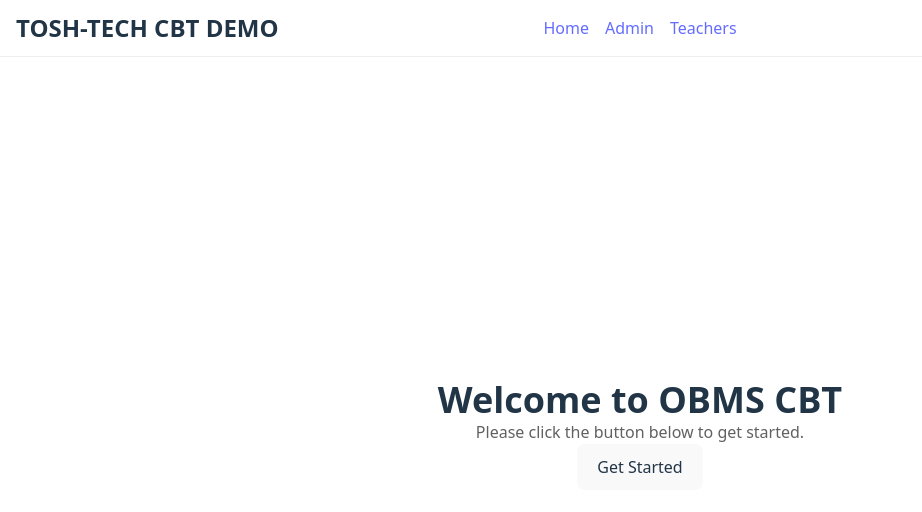
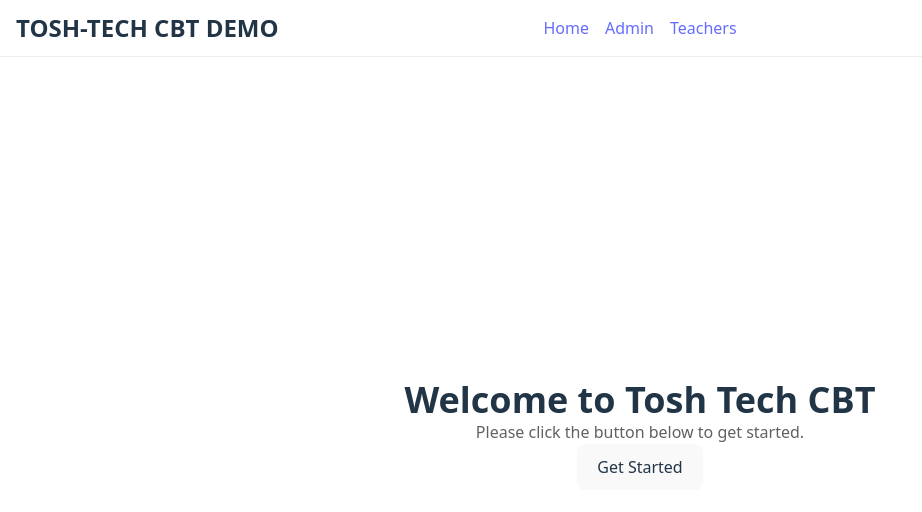
Before and after one commit to dotmantosh/CBT-DEMO, a React (Vite) app: page / in a window 1280 px wide. Shown: the top 512 px of the page, without its empty margins (0-922 px from the left). Built offline with nearby package versions, Linux system fonts and the light colour scheme.

Commit message:
name changed

```diff
--- a/src/views/Home.tsx
+++ b/src/views/Home.tsx
@@ -4,7 +4,7 @@
   const navigate = useNavigate();
   return (
     <div className="flex flex-col items-center justify-center bg-gray-100 admin-login admin-container">
-      <h1 className="text-4xl font-bold mb-4">Welcome to OBMS CBT</h1>
+      <h1 className="text-4xl font-bold mb-4">Welcome to Tosh Tech CBT</h1>
       <p className="text-lg text-gray-700">Please click the button below to get started.</p>
         <button onClick={()=>navigate('/student')}>Get Started</button>
     </div>
```
